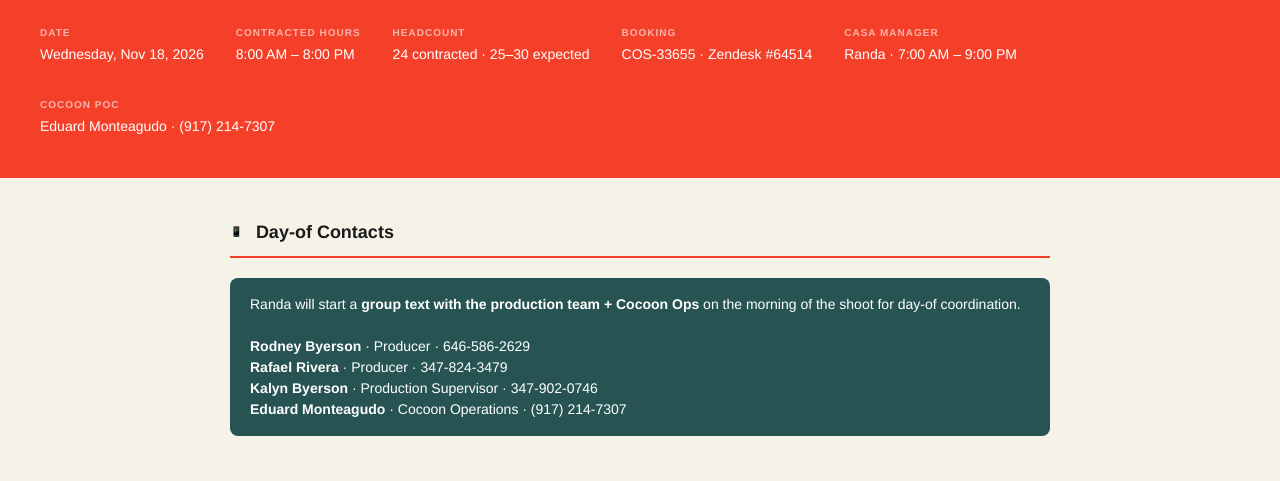
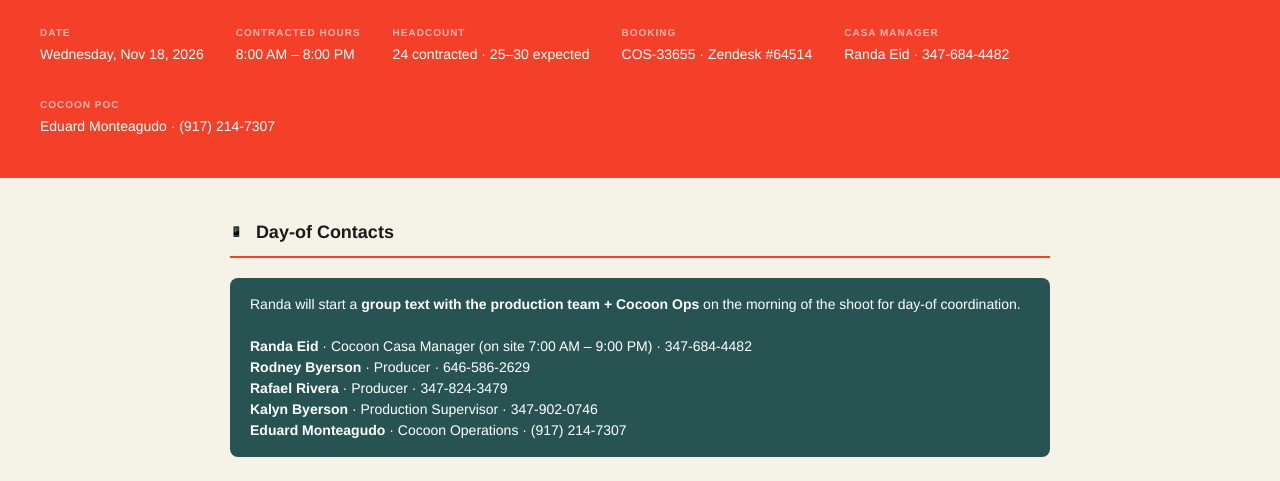
Before and after one commit to cocoonflexspaces/cocoon-afterimage-granola-casaluz-ros, a plain HTML site: page index.html in a window 1280 px wide. Shown: the part 238-719 px from the top of the page. Drawn offline with Linux system fonts and the light colour scheme.

Commit message:
Add Casa Manager contact info
Co-Authored-By: Claude Opus 5.5 <noreply@anthropic.com>
Claude-Session: https://claude.ai/code/session_01UP9wAJETp6T8MtE9RQwTPn

```diff
--- a/index.html
+++ b/index.html
@@ -530,7 +530,7 @@
     </div>
     <div class="hero-meta-item">
       <span class="hero-meta-label">Casa Manager</span>
-      <span class="hero-meta-value">Randa · 7:00 AM – 9:00 PM</span>
+      <span class="hero-meta-value">Randa Eid · 347-684-4482</span>
     </div>
     <div class="hero-meta-item">
       <span class="hero-meta-label">Cocoon POC</span>
@@ -551,6 +551,7 @@
     <div class="comm-banner">
       Randa will start a <strong>group text with the production team + Cocoon Ops</strong> on the morning of the shoot for day-of coordination.
       <br><br>
+      <strong>Randa Eid</strong> · Cocoon Casa Manager (on site 7:00 AM – 9:00 PM) · 347-684-4482<br>
       <strong>Rodney Byerson</strong> · Producer · 646-586-2629<br>
       <strong>Rafael Rivera</strong> · Producer · 347-824-3479<br>
       <strong>Kalyn Byerson</strong> · Production Supervisor · 347-902-0746<br>
@@ -656,7 +657,7 @@
       <table class="schedule-table">
         <tr class="cm-row">
           <td class="time">7:00 AM</td>
-          <td class="item">Randa (Casa Manager) arrives — opens the space, films the full 3rd floor and furniture as the reset reference</td>
+          <td class="item">Randa Eid (Casa Manager) arrives — opens the space, films the full 3rd floor and furniture as the reset reference</td>
         </tr>
         <tr class="highlight">
           <td class="time">8:00 AM</td>
```
